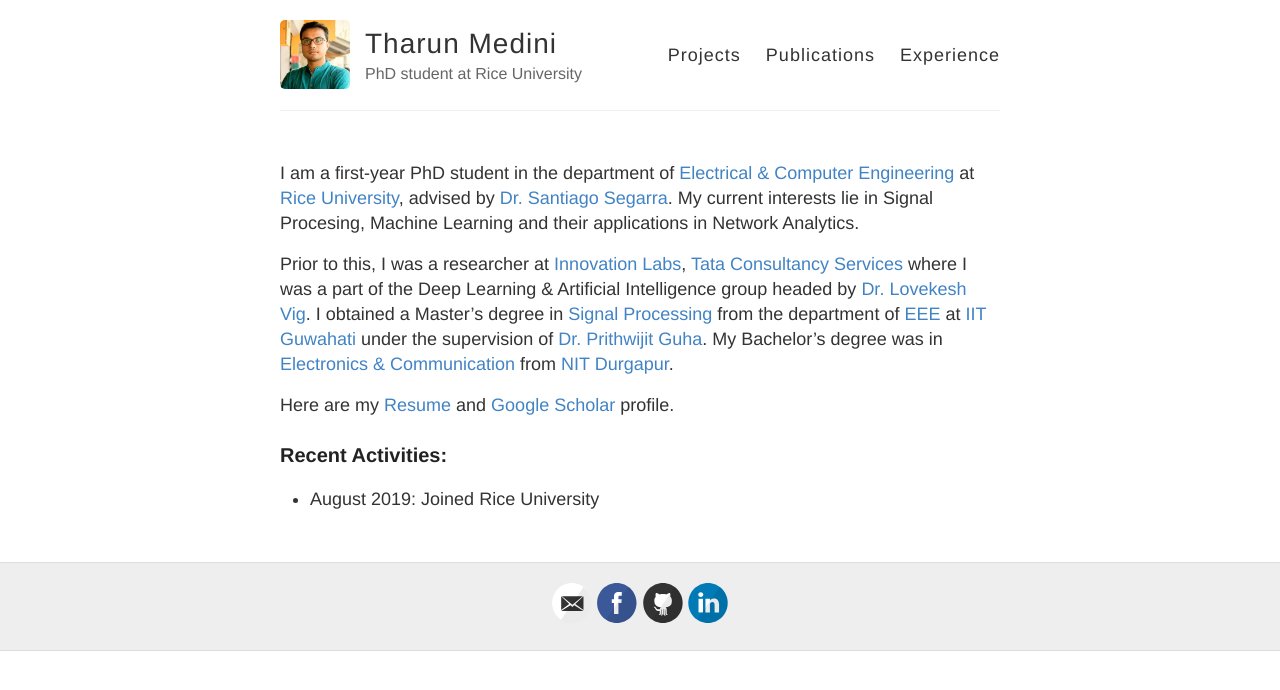
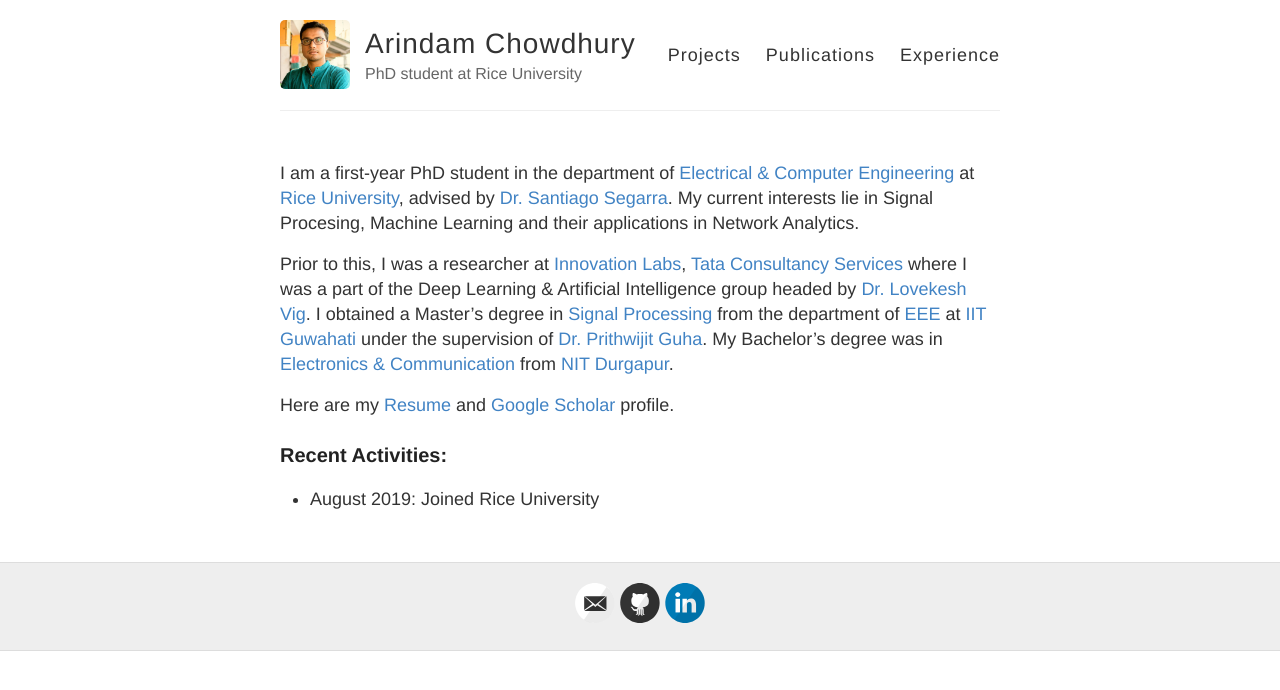
Before and after one commit to ArCho48/ArCho48.github.io, a Jekyll site: the page built from index.md, in a window 1280 px wide. Shown: the top 690 px of the page. Built offline with Jekyll 4.4.1, drawn with Linux system fonts in a browser that asks for light colours; some of the changed lines change nothing that is shown.

Commit message:
first commit

```diff
--- a/_config.yml
+++ b/_config.yml
@@ -1,9 +1,5 @@
-#
-# This file contains configuration flags to customize your site
-#
-
 # Name of your site (displayed in the header)
-name: Tharun Medini
+name: Arindam Chowdhury
 
 # Short bio or description (displayed in the header)
 description: PhD student at Rice University
@@ -18,12 +14,13 @@
 # Includes an icon in the footer for each username you enter
 footer-links:
   dribbble:
-  email: tharun.medini@rice.edu
-  facebook: tharunkumar.reddy.9
+  email: arindam.chowdhury@rice.edu
+  facebook:
   flickr:
-  github: tharun24
-  instagram:
-  linkedin: tharunmedini/
+  scholar: citations?user=zAu1_ZIAAAAJ&hl=en
+  github: archo48
+  #instagram: gaurav16gupta/
+  linkedin: arindam-chowdhury-00843418b/
   pinterest:
   rss: # just type anything here for a working RSS icon
   twitter:
@@ -41,7 +38,7 @@
 
 # Your website URL (e.g. http://barryclark.github.io or http://www.barryclark.co)
 # Used for Sitemap.xml and your RSS feed
-url: https://tharunmedini.com/
+url: https://archo48.github.io/
 
 # If you're hosting your site at a Project repository on GitHub pages
 # (http://yourusername.github.io/repository-name)
```
